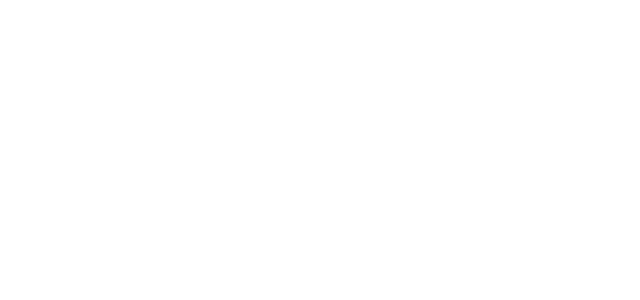
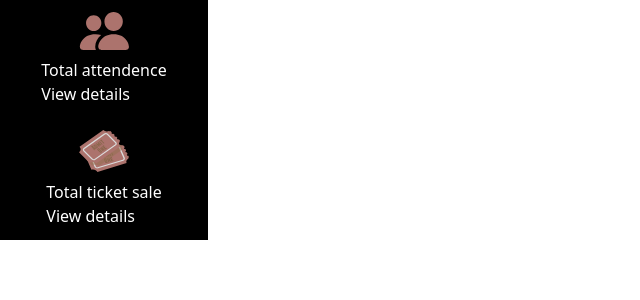
Before and after one commit to ruchithx/EventsNow, a Next.js app: page / in a window 1280 px wide. Shown: the top 300 px of the page, without its empty margins (0-640 px from the left). Built offline with nearby package versions, Linux system fonts and the light colour scheme.

Commit message:
initial changes

```diff
--- a/app/page.tsx
+++ b/app/page.tsx
@@ -1,3 +1,16 @@
+import EventDashBoard_Overview_btn from "@/components/EventDashBoard_Overview_btn";
+
 export default function Home() {
-  return <div></div>;
+  return (
+    <div>
+      <EventDashBoard_Overview_btn
+        description={"Total attendence"}
+        image={"Vector.svg"}
+      />
+      <EventDashBoard_Overview_btn
+        description={"Total ticket sale"}
+        image={"emojione_admission-tickets.svg"}
+      />
+    </div>
+  );
 }
--- /dev/null
+++ b/components/EventDashBoard_Overview_btn.tsx
@@ -0,0 +1,29 @@
+import Image from "next/image";
+import React from "react";
+
+interface EventDashBoard {
+  description: String;
+  image: String;
+}
+
+export default function EventDashBoard_Overview_btn({
+  description,
+  image,
+}: EventDashBoard) {
+  return (
+    <div className="bg-black text-white w-52 p-3 ">
+      <div className="flex flex-col	justify-center items-center gap-2">
+        <Image
+          src={`/reusableComponent/${image}`}
+          alt="Picture of the author"
+          width={50}
+          height={100}
+        />
+        <div>
+          <div>{description}</div>
+          <div>View details</div>
+        </div>
+      </div>
+    </div>
+  );
+}
```
Also changed, not shown: public/reusableComponent/Vector.svg (added), public/reusableComponent/emojione_admission-tickets.svg (added).
